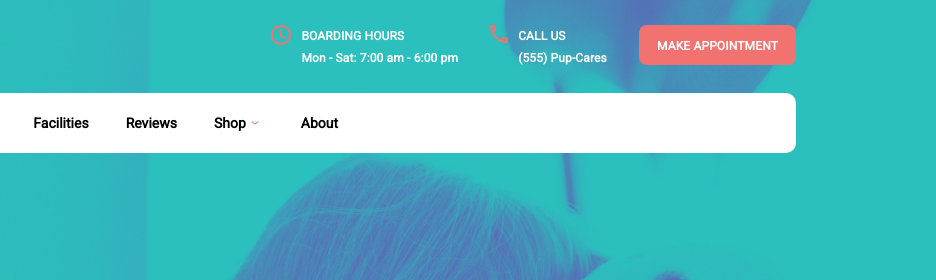
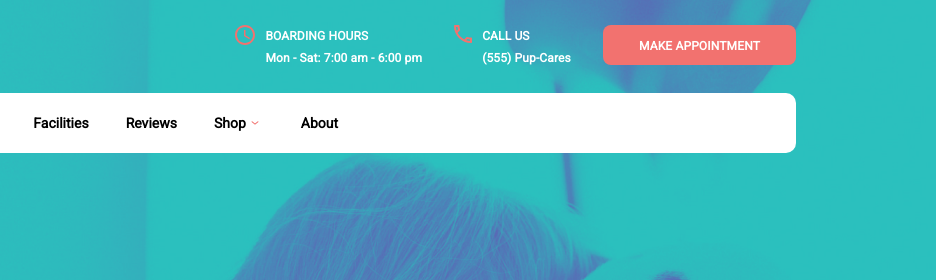
Before and after one commit to morozlinka/landing-page, a plain HTML site: page doggie-daycare.html in a window 1280 px wide. Shown: the top 280 px of the page, 344-1280 px from the left. Drawn offline with Linux system fonts and the light colour scheme.

Commit message:
поправила отступы в кнопке

```diff
--- a/css/styles.css
+++ b/css/styles.css
@@ -73,7 +73,7 @@ html {
 
 .button {
   border-radius: 8px;
-  padding: 9px 18px;
+  padding: 9px 36px;
   color: var(--neutral);
   font-weight: bold;
   line-height: 24px;
@@ -83,6 +83,7 @@ html {
   border: none;
   outline: none;
   height: 40px;
+
 }
 
 .navbar {
```
